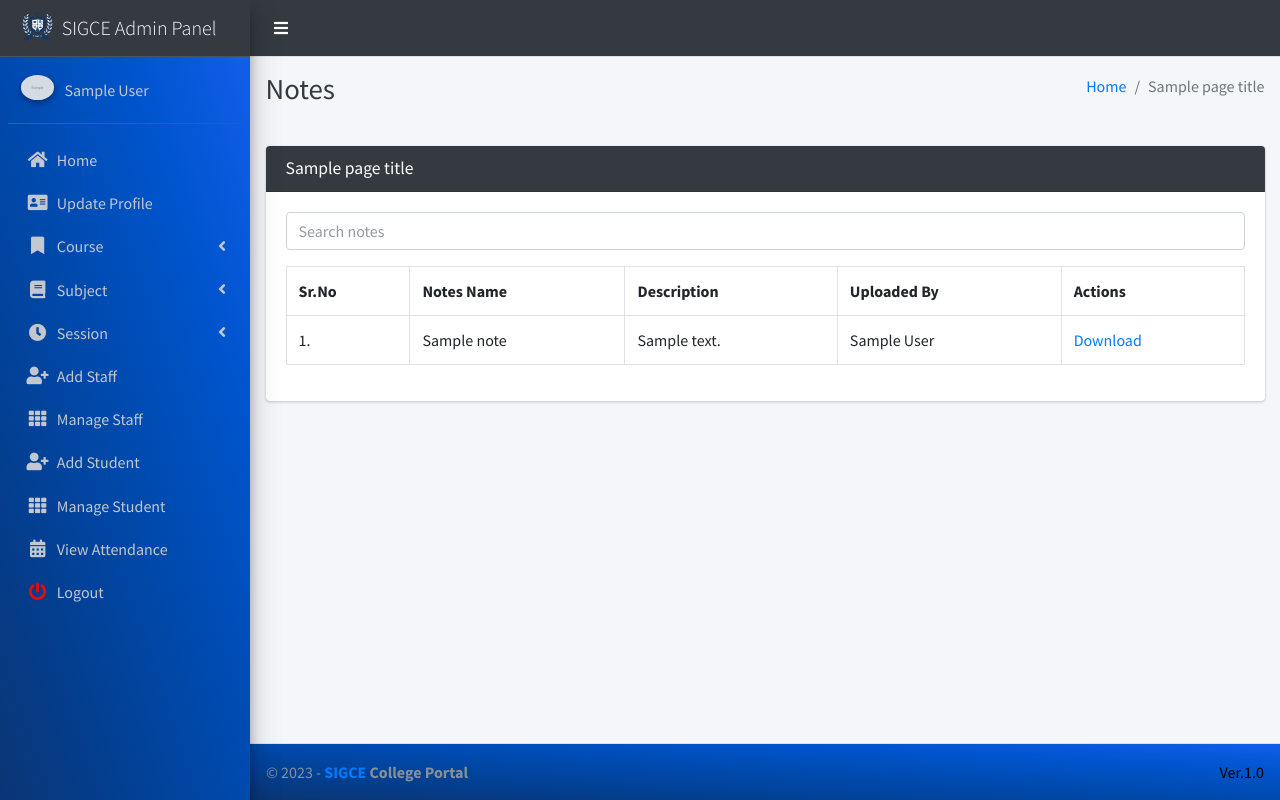
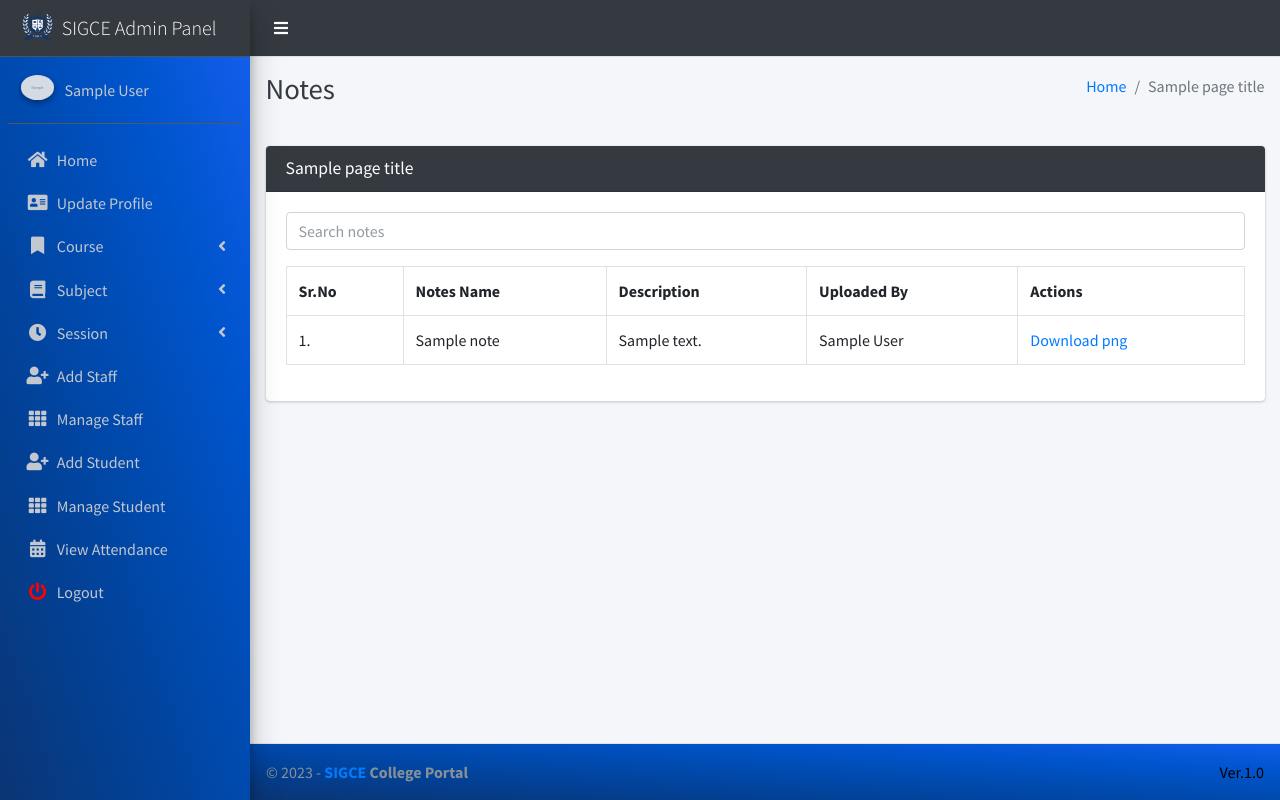
Before and after one commit to Ansarimajid/NMS, a Django app: template main_app/templates/student_template/view_notes.html in a window 1280 px wide. Run offline with Django 3.2, Linux system fonts and the light colour scheme; a user stored in the database is signed in; tables that the repository leaves empty hold one stand-in row (values such as "Sample post"); the template is opened without the code that fills it: values that come from a table or form of the project are taken from there, most other values are stand-ins (such as "Sample title", 1, 10 or a date in 2020); grey boxes marked "Sample" are stand-in pictures; some libraries are stand-ins or nearby versions.

Commit message:
add extension

```diff
--- a/main_app/templates/student_template/view_notes.html
+++ b/main_app/templates/student_template/view_notes.html
@@ -35,9 +35,9 @@
                                     <td>{{ forloop.counter }}.</td>
                                     <td>{{ note.title }}</td>
                                     <td>{{ note.description }}</td>
-                                    <td>{{ note.uploaded_by }}</td> <!-- Display the uploaded by information -->
+                                    <td>{{ note.uploaded_by }}</td>
                                     <td>
-                                        <a class="note-download-link" href="{{ note.file.url }}">Download</a>
+                                        <a class="note-download-link" href="{{ note.file.url }}">Download {{ note.file.name|slice:'-3:' }}</a>
                                     </td>
                                 </tr>
                                 {% endfor %}
```
